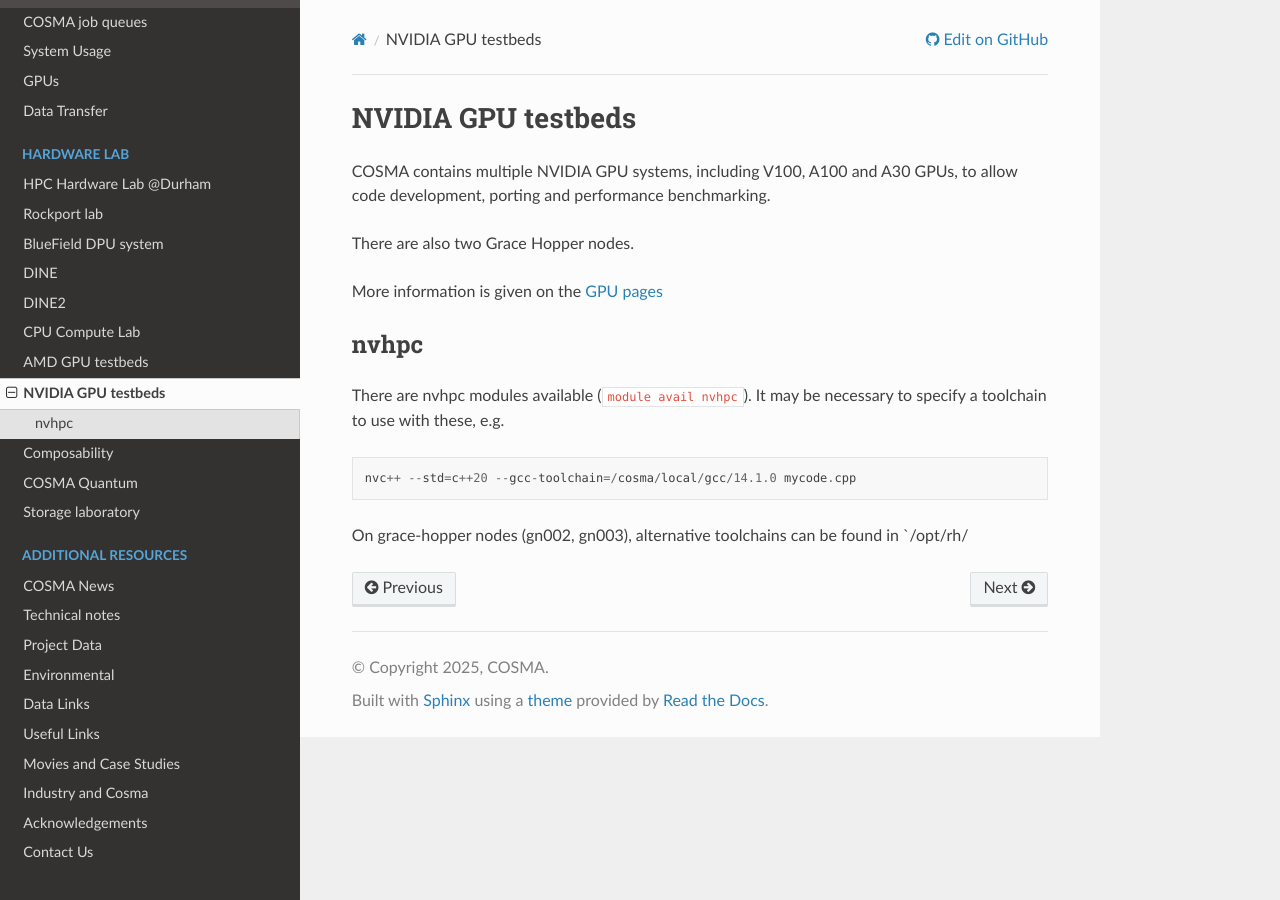
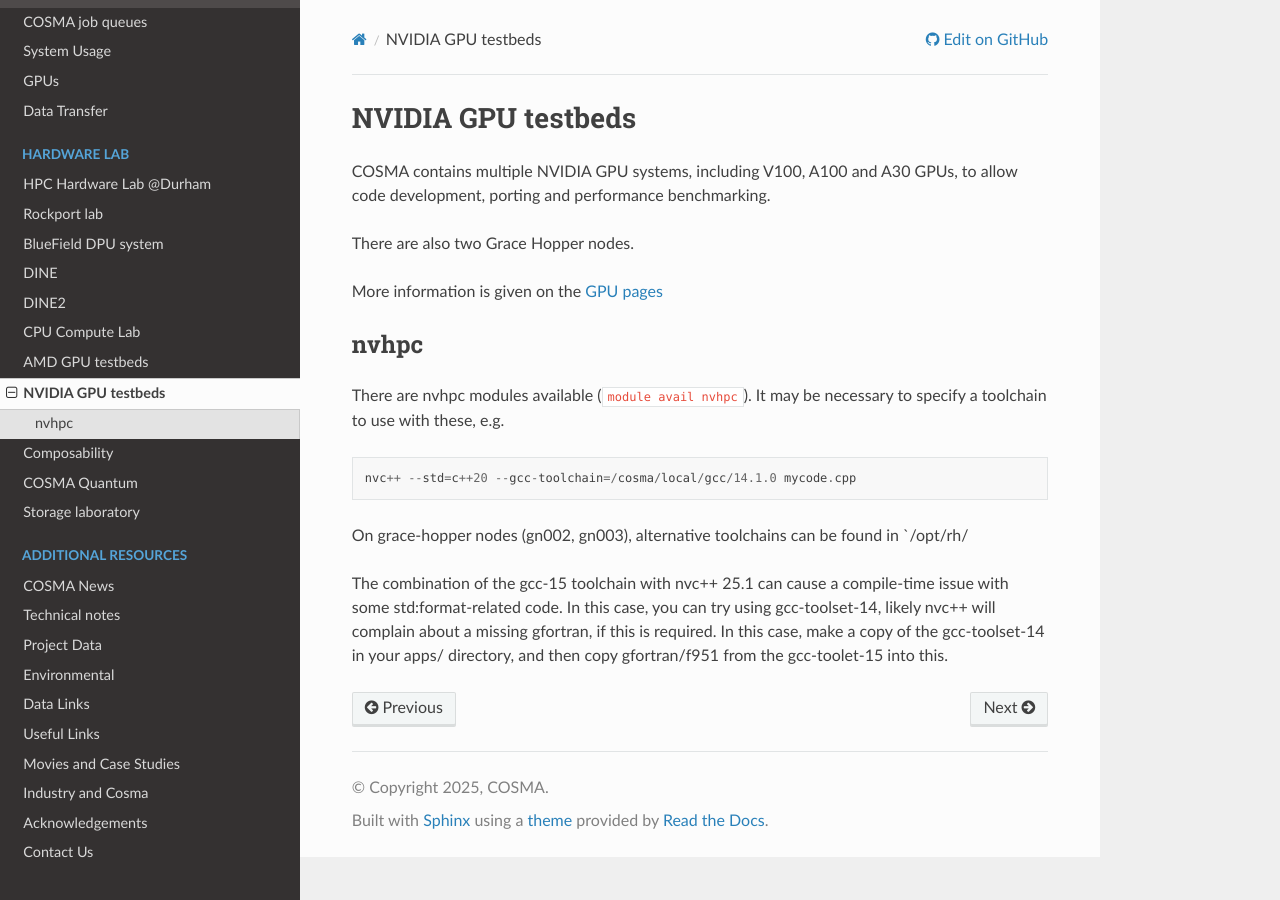
Before and after one commit to agb32/cosmadoc, a Sphinx documentation site: the page built from docs/source/nvidiagpu.md, in a window 1280 px wide. Built offline with Sphinx 7.4.7 and the Read the Docs theme 3.1.0, drawn with Linux system fonts in a browser that asks for light colours.

Commit message:
updated toolchain info

````diff
--- a/docs/source/nvidiagpu.md
+++ b/docs/source/nvidiagpu.md
@@ -15,3 +15,6 @@ nvc++ --std=c++20 --gcc-toolchain=/cosma/local/gcc/14.1.0 mycode.cpp
 ```
 
 On grace-hopper nodes (gn002, gn003), alternative toolchains can be found in `/opt/rh/
+
+
+The combination of the gcc-15 toolchain with nvc++ 25.1 can cause a compile-time issue with some std:format-related code.  In this case, you can try using gcc-toolset-14, likely nvc++ will complain about a missing gfortran, if this is required.  In this case, make a copy of the gcc-toolset-14 in your apps/ directory, and then copy gfortran/f951 from the gcc-toolet-15 into this.
````
